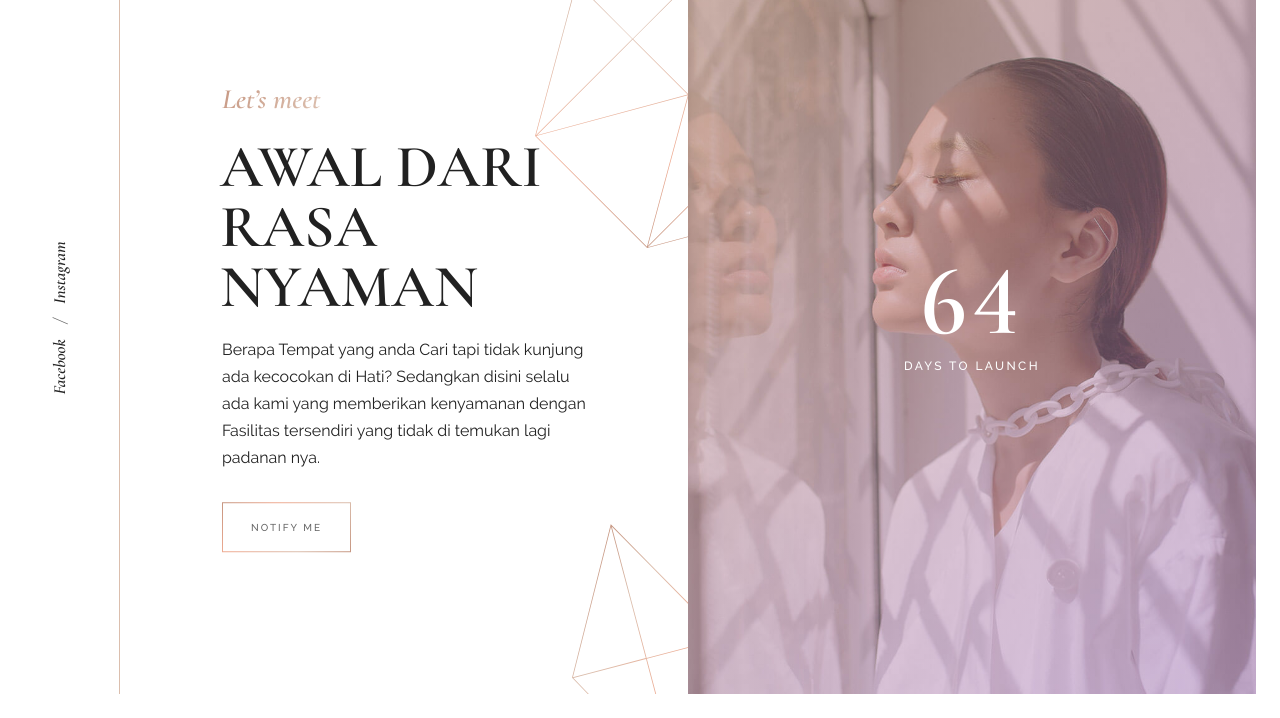
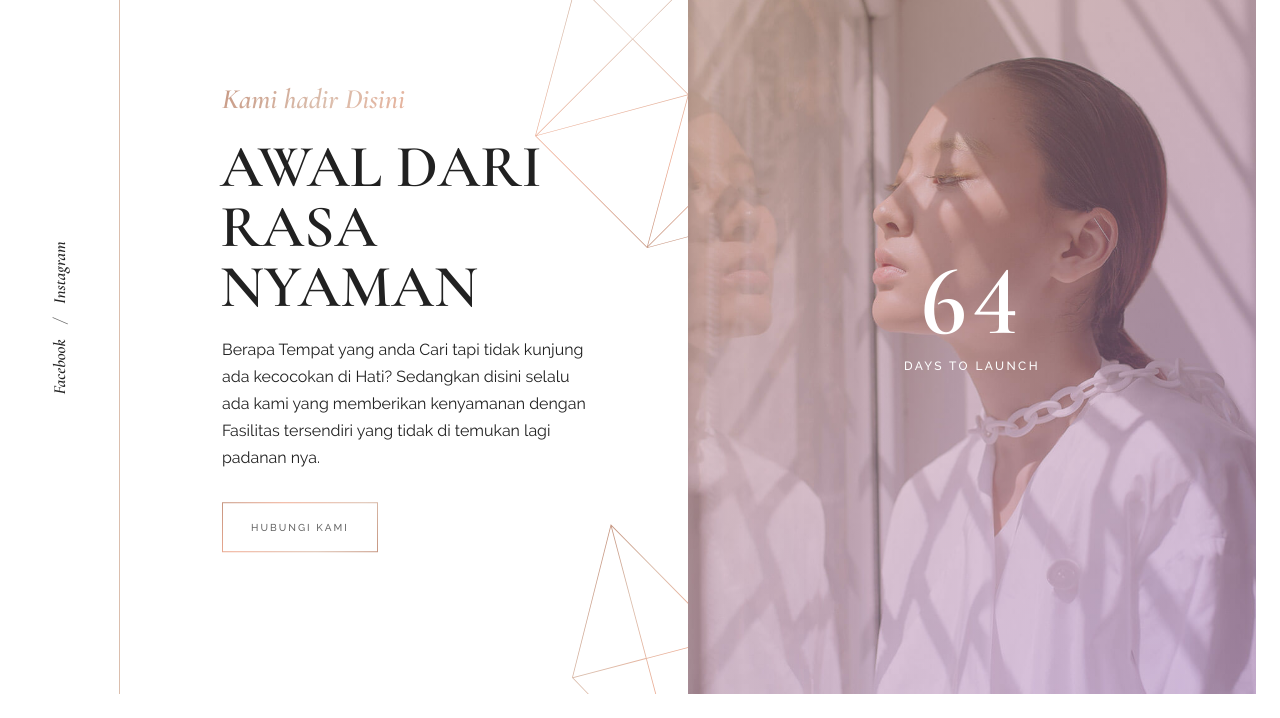
Before and after one commit to spionamatir/theme, a plain HTML site: page index.html in a window 1280 px wide. Shown: the part 82-800 px from the top of the page. Drawn offline with Linux system fonts and the light colour scheme; files whose address does not match are found by name.

Commit message:
Update index.html

```diff
--- a/index.html
+++ b/index.html
@@ -167,12 +167,12 @@
 
                 <!-- Headline Start -->
                 <div id="headline" class="headline">
-                  <span class="headline__subtitle">Let’s meet</span>
+                  <span class="headline__subtitle">Kami hadir Disini</span>
                   <h1>AWAL DARI RASA NYAMAN</h1>
                   <p class="headline__text">Berapa Tempat yang anda Cari tapi tidak kunjung ada kecocokan di Hati? Sedangkan disini selalu ada kami yang memberikan kenyamanan dengan Fasilitas tersendiri yang tidak di temukan lagi padanan nya.<div class="headline__btnholder">
                     <a href="#" id="notify-trigger" class="btn btn-light">
                       <span class="btn-background">
-                        <span class="btn-caption">Notify me</span>
+                        <span class="btn-caption">Hubungi Kami</span>
                       </span>
                     </a>
                   </div>
```
